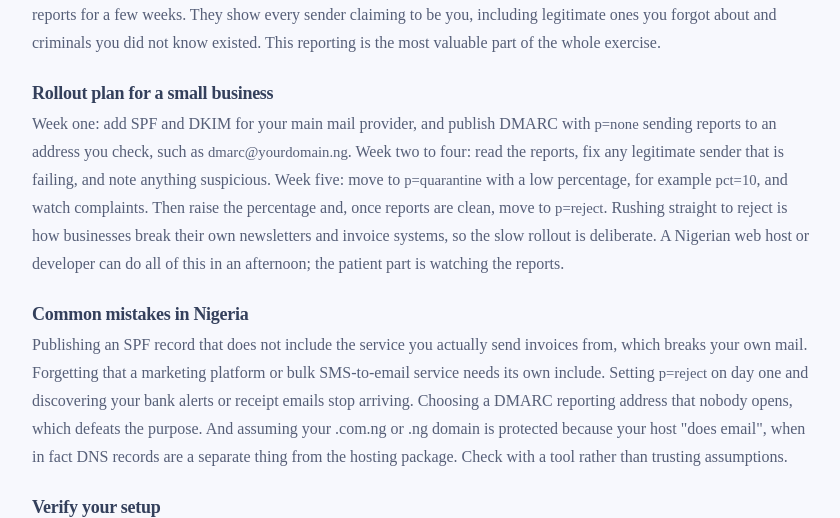
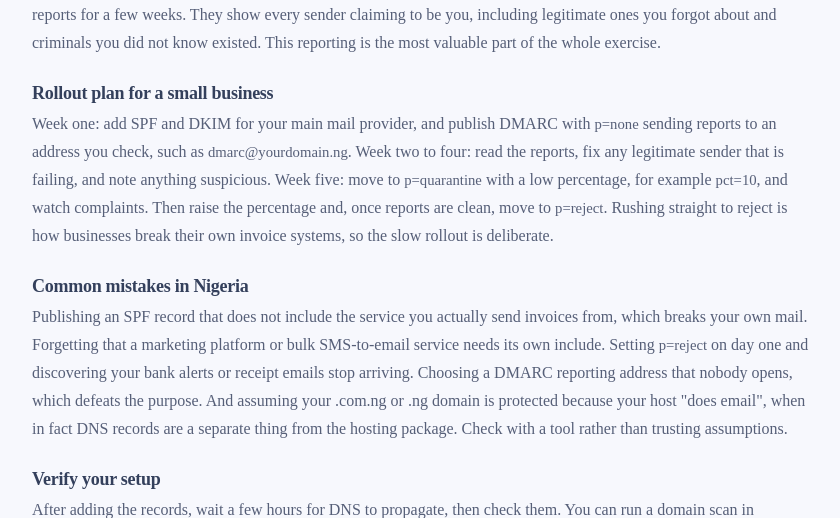
Before and after one commit to mic356/CyberLord-Domain-Intelligence-V2, a Flask app: page /guides/spf-dmarc-setup in a window 1280 px wide. Shown: the part 1234-1752 px from the top of the page, without its empty margins (28-868 px from the left). Run offline with Flask 3, Linux system fonts and the light colour scheme; parts of the project's set-up code (start-up, migrations or seed data) failed here and were passed over; some libraries are stand-ins or nearby versions.

Commit message:
SEO: trim SPF guide wording

```diff
--- a/templates/guide_spf_dmarc.html
+++ b/templates/guide_spf_dmarc.html
@@ -19,7 +19,7 @@
 <p>DMARC is the instruction sheet. It builds on SPF and DKIM and tells receiving servers what to do when a message claims to be from your domain but fails both checks: do nothing, quarantine it, or reject it outright. A DMARC record is a TXT record at <code>_dmarc</code> for your domain, and a safe starting point is <code>v=DMARC1; p=none; rua=mailto:you@yourdomain.ng</code>. The <code>p=none</code> policy means monitor only: nothing is blocked yet, but reports arrive at the mailbox you named. Read those reports for a few weeks. They show every sender claiming to be you, including legitimate ones you forgot about and criminals you did not know existed. This reporting is the most valuable part of the whole exercise.</p>
 
 <h2>Rollout plan for a small business</h2>
-<p>Week one: add SPF and DKIM for your main mail provider, and publish DMARC with <code>p=none</code> sending reports to an address you check, such as <code>dmarc@yourdomain.ng</code>. Week two to four: read the reports, fix any legitimate sender that is failing, and note anything suspicious. Week five: move to <code>p=quarantine</code> with a low percentage, for example <code>pct=10</code>, and watch complaints. Then raise the percentage and, once reports are clean, move to <code>p=reject</code>. Rushing straight to reject is how businesses break their own newsletters and invoice systems, so the slow rollout is deliberate. A Nigerian web host or developer can do all of this in an afternoon; the patient part is watching the reports.</p>
+<p>Week one: add SPF and DKIM for your main mail provider, and publish DMARC with <code>p=none</code> sending reports to an address you check, such as <code>dmarc@yourdomain.ng</code>. Week two to four: read the reports, fix any legitimate sender that is failing, and note anything suspicious. Week five: move to <code>p=quarantine</code> with a low percentage, for example <code>pct=10</code>, and watch complaints. Then raise the percentage and, once reports are clean, move to <code>p=reject</code>. Rushing straight to reject is how businesses break their own invoice systems, so the slow rollout is deliberate.</p>
 
 <h2>Common mistakes in Nigeria</h2>
 <p>Publishing an SPF record that does not include the service you actually send invoices from, which breaks your own mail. Forgetting that a marketing platform or bulk SMS-to-email service needs its own include. Setting <code>p=reject</code> on day one and discovering your bank alerts or receipt emails stop arriving. Choosing a DMARC reporting address that nobody opens, which defeats the purpose. And assuming your .com.ng or .ng domain is protected because your host "does email", when in fact DNS records are a separate thing from the hosting package. Check with a tool rather than trusting assumptions.</p>
```
